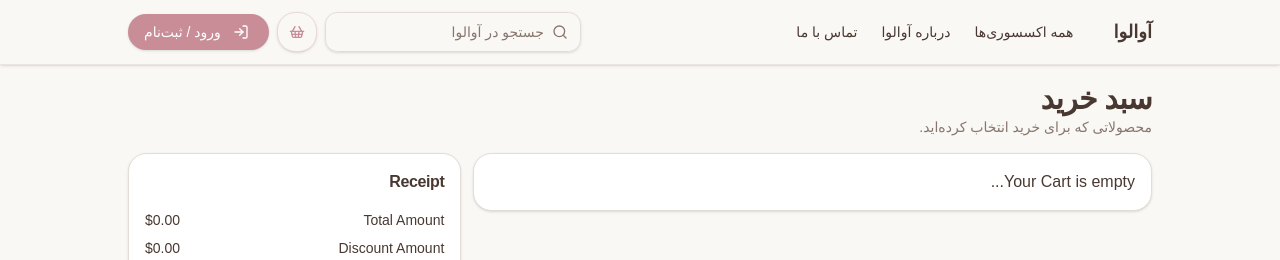
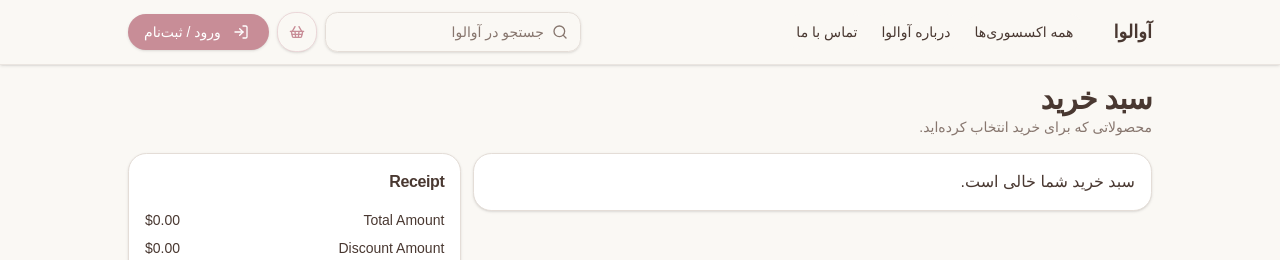
Before and after one commit to MahdiEbrp/avaluashop, a Next.js app: page /cart in a window 1280 px wide. Shown: the top 260 px of the page. Built offline with nearby package versions, Linux system fonts and the light colour scheme; a web font is replaced by a local one.

Commit message:
fix(i18n): localize empty cart message

```diff
--- a/src/app/(store)/(routes)/cart/components/grid.tsx
+++ b/src/app/(store)/(routes)/cart/components/grid.tsx
@@ -13,11 +13,11 @@ export const CartGrid = () => {
 
    if (isVariableValid(cart?.items) && cart?.items?.length === 0) {
       return (
-         <div className="mb-4 grid grid-cols-1 md:grid-cols-3 gap-3">
+         <div className="mb-4 grid grid-cols-1 gap-3 md:grid-cols-3" dir="rtl">
             <div className="md:col-span-2">
                <Card>
                   <CardContent className="p-4">
-                     <p>Your Cart is empty...</p>
+                     <p>سبد خرید شما خالی است.</p>
                   </CardContent>
                </Card>
             </div>
@@ -27,7 +27,7 @@ export const CartGrid = () => {
    }
 
    return (
-      <div className="mb-4 grid grid-cols-1 md:grid-cols-3 gap-3">
+      <div className="mb-4 grid grid-cols-1 gap-3 md:grid-cols-3" dir="rtl">
          <div className="md:col-span-2">
             {isVariableValid(cart?.items)
                ? cart?.items?.map((cartItem, index) => (
```
